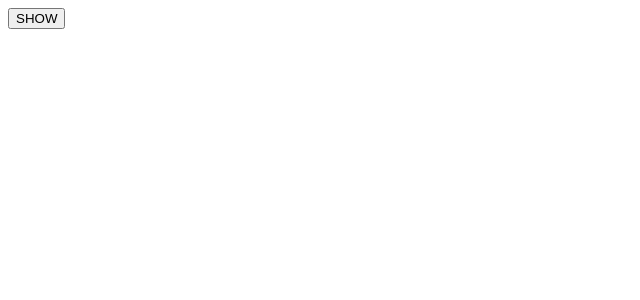
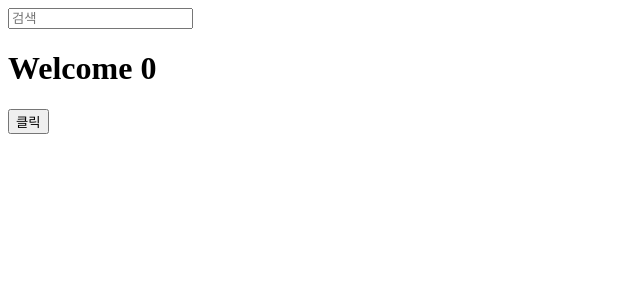
Before and after one commit to JobMarketIsCold/ReactStudyIsCold, a React (Create React App) app in the folder react-is-cold/: page / in a window 1280 px wide. Shown: the top 300 px of the page, without its empty margins (0-640 px from the left). Built offline with nearby package versions, Linux system fonts and the light colour scheme.

Commit message:
Revert "useState return"
This reverts commit 34d5002d553fd043848c3abf5a6952dcfbe93dd7.

```diff
--- a/react-is-cold/src/App.js
+++ b/react-is-cold/src/App.js
@@ -1,20 +1,32 @@
 import { useState, useEffect } from "react";
 
-function Hello() {
+function App() {
+	const [counter, setValue] = useState(0);
+	const [keyword, setKeyword] = useState("");
+	const onClick = () => setValue((prev) => prev + 1);
+	const onChange = (event) => setKeyword(event.target.value);
 	useEffect(() => {
-		console.log("생성 :)");
-		return () => console.log("소멸 :(");
-	});
-	return <h1>HI</h1>;
-}
-
-function App() {
-	const [showing, setShowing] = useState(false);
-	const onClick = () => setShowing((prev) => !prev);
+		console.log("나는 한 번만 나와!");
+	}, []);
+	useEffect(() => {
+		console.log("나는 키워드가 바뀔 때 작동해");
+	}, [keyword]);
+	useEffect(() => {
+		console.log("나는 카운터가 바뀔 때 작동해");
+	}, [counter]);
+	useEffect(() => {
+		console.log("나는 카운더와 키워드가 바뀔 때 작동해");
+	}, [counter, keyword]);
 	return (
 		<div>
-			{showing ? <Hello /> : null}
-			<button onClick={onClick}>{showing ? "HIDE" : "SHOW"}</button>
+			<input
+				value={keyword}
+				onChange={onChange}
+				type="text"
+				placeholder="검색"
+			/>
+			<h1>Welcome {counter}</h1>
+			<button onClick={onClick}>클릭</button>
 		</div>
 	);
 }
```
